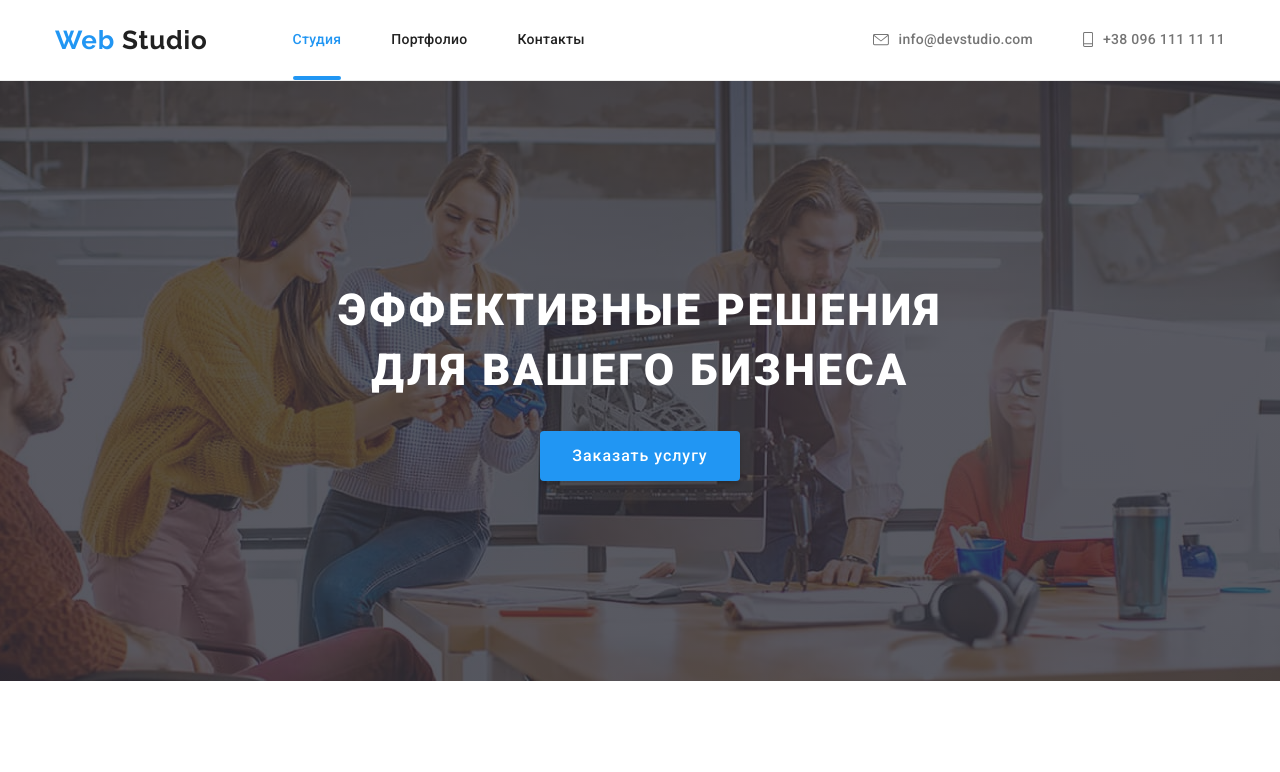
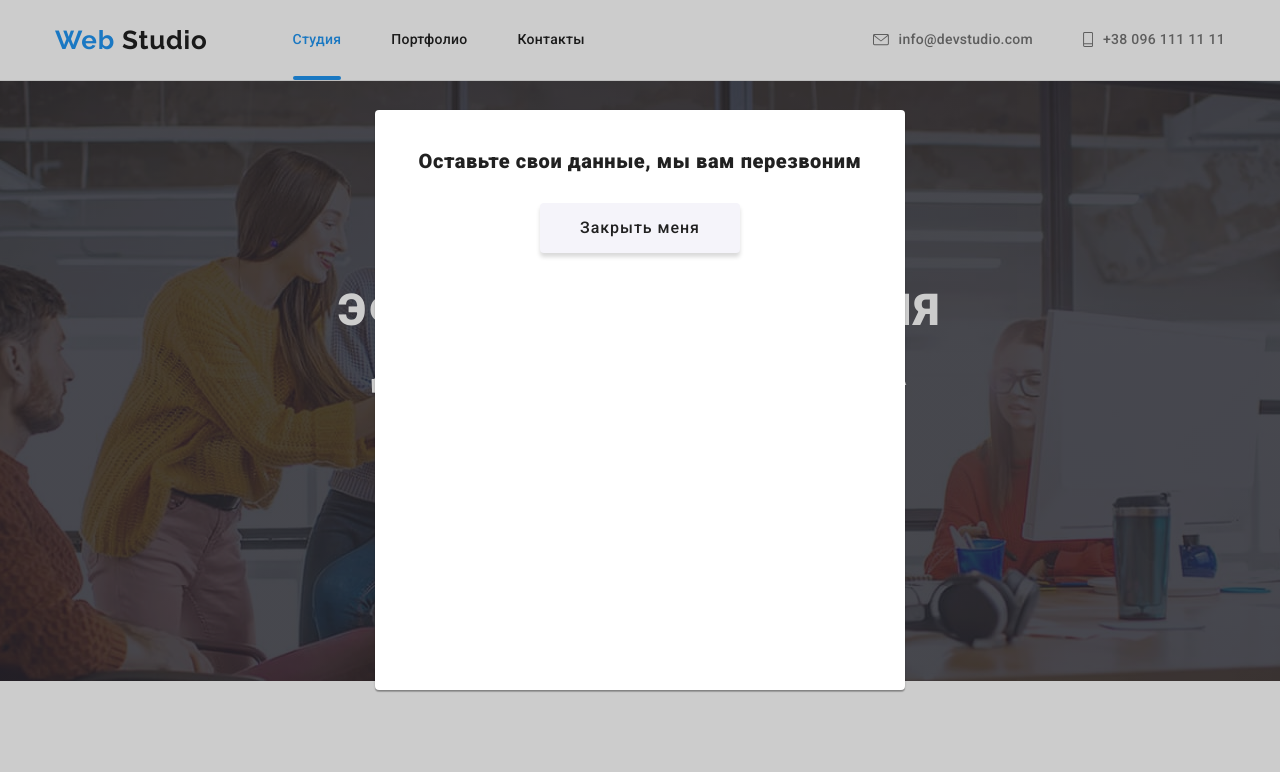
Before and after one commit to febsnow/goit-markup-hw-06, a plain HTML site: page index.html in a window 1280 px wide. Shown: the top 772 px of the page. Drawn offline with nearby package versions, Linux system fonts and the light colour scheme.

Commit message:
Created an empty modal window
Создал и спозиционировал пустое модальное окно с бекдропом и вставил js код для его появления/исчезновения

```diff
--- a/css/styles.css
+++ b/css/styles.css
@@ -64,6 +64,42 @@ footer .container {
   padding-bottom: 0px;
 }
 
+/* Modal window */
+.backdrop {
+  position: fixed;
+  top: 0;
+  left: 0;
+  width: 100%;
+  height: 100%;
+  background-color: rgba(0, 0, 0, 0.2);
+  opacity: 1;
+}
+.modal {
+  position: absolute;
+  top: 50%;
+  left: 50%;
+  transform: translate(-50%, -50%);
+
+  width: 530px;
+  height: 580px;
+  padding: 222px auto;
+  text-align: center;
+  background: #ffffff;
+  box-shadow: 0px 2px 1px rgba(0, 0, 0, 0.2), 0px 1px 1px rgba(0, 0, 0, 0.14), 0px 1px 3px rgba(0, 0, 0, 0.12);
+  border-radius: 4px;
+
+  transition: var(--hover-animation);
+}
+
+.modal-title {
+  padding: 40px 40px 30px 40px;
+  font-weight: bold;
+  font-size: 20px;
+  line-height: 23px;
+  letter-spacing: 0.03em;
+  color: var(--additional-text-color);
+}
+
 /* Social list items */
 .social {
   display: flex;
@@ -110,7 +146,10 @@ footer .container {
   padding: 0;
   margin: 0;
 }
-
+.is-hidden {
+  opacity: 0;
+  pointer-events: none;
+}
 .button {
   color: var(--additional-text-color);
   font-size: 16px;
@@ -142,11 +181,6 @@ footer .container {
 
 /* Header */
 .page-header {
-  position: sticky;
-  top: 0;
-  z-index: 2;
-
-  background-color: rgba(255, 255, 255, 0.9);
   font-size: 14px;
   line-height: 1.14;
   font-weight: 500;
--- a/index.html
+++ b/index.html
@@ -52,7 +52,7 @@
       <section class="hero">
         <div class="container">
           <h1 class="hero-title">Эффективные решения</br> для вашего бизнеса</h1>
-          <button type="button" class="button main">Заказать услугу</button>
+          <button class="button main" data-modal-open>Заказать услугу</button>
         </div>
       </section>
       <!-- Features -->
@@ -407,5 +407,12 @@
       </div>
       <small class="copy">2020 | Developed by GoIT Students</small>
     </footer>
+    <div class="backdrop" data-modal>
+      <div class="modal">
+        <h4 class="modal-title">Оставьте свои данные, мы вам перезвоним</h4>
+      <button class="button" data-modal-close>Закрыть меня</button>
+      </div>
+    </div>
+    <script src="./js/modal.js"></script>
   </body>
 </html>
--- /dev/null
+++ b/js/modal.js
@@ -0,0 +1,14 @@
+(() => {
+  const refs = {
+    openModalBtn: document.querySelector('[data-modal-open]'),
+    closeModalBtn: document.querySelector('[data-modal-close]'),
+    modal: document.querySelector('[data-modal]'),
+  };
+
+  refs.openModalBtn.addEventListener('click', toggleModal);
+  refs.closeModalBtn.addEventListener('click', toggleModal);
+
+  function toggleModal() {
+    refs.modal.classList.toggle('is-hidden');
+  }
+})();
```
